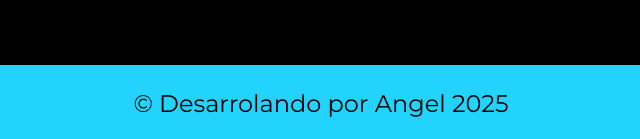
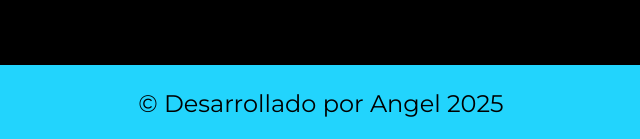
Before and after one commit to angel010896/portafolio, a plain HTML site: page about.html in a window 1280 px wide. Shown: the part 1287-1426 px from the top of the page, 319-959 px from the left. Drawn offline with nearby package versions, Linux system fonts and the light colour scheme.

Commit message:
corrigiendo footer

```diff
--- a/about.html
+++ b/about.html
@@ -35,7 +35,7 @@
             <img class="presentacion__imagen" src="./assets/Imagem.png" alt="Foto de Ana García desarrolando un proyecto">
     </main>
     <footer>
-        <p class="footer">© Desarrolando por Angel 2025</p>
+        <p class="footer">© Desarrollado por Angel 2025</p>
     </footer>
 </body>
 </html>
```
Also changed, not shown: index.html (+1 -1 lines).
